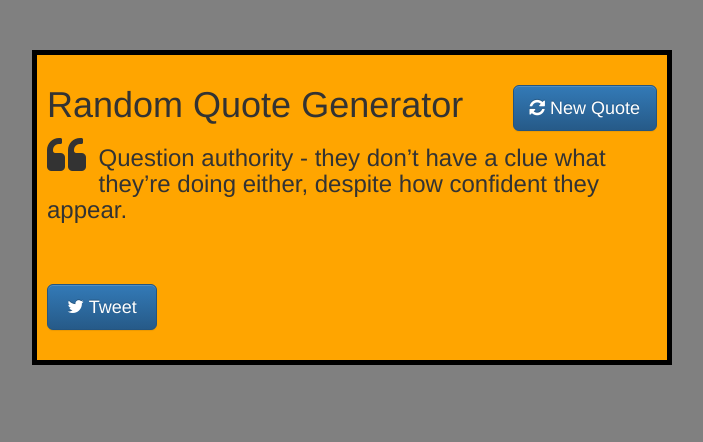
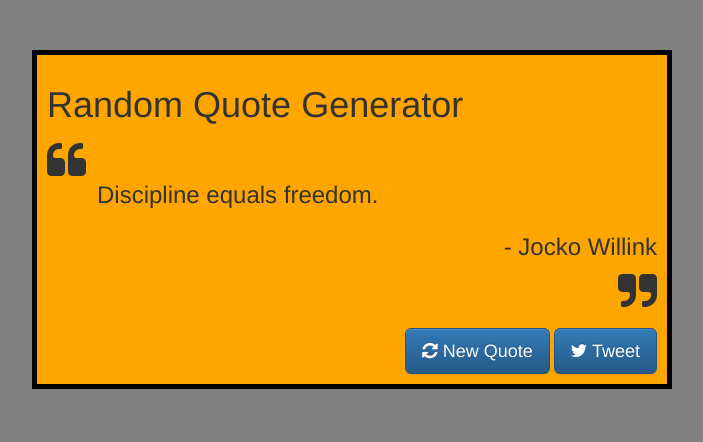
Before and after one commit to TimHandy/random_quote_generator, a plain HTML site: page index.html in a window 1280 px wide. Shown: the whole page, without its empty margins (288-991 px from the left). Drawn offline with nearby package versions, Linux system fonts and the light colour scheme.

Commit message:
Strings to objects, 140 char Twitter formatting

```diff
--- a/index.html
+++ b/index.html
@@ -1,6 +1,7 @@
 <!DOCTYPE html>
 <html>
-  <head>
+
+<head>
     <meta charset="utf-8">
     <title></title>
 
@@ -9,32 +10,38 @@
     <!-- Optional theme -->
     <link rel="stylesheet" href="https://maxcdn.bootstrapcdn.com/bootstrap/3.3.7/css/bootstrap-theme.min.css" integrity="sha384-rHyoN1iRsVXV4nD0JutlnGaslCJuC7uwjduW9SVrLvRYooPp2bWYgmgJQIXwl/Sp" crossorigin="anonymous">
 
+    <link rel="stylesheet" href="https://maxcdn.bootstrapcdn.com/font-awesome/4.6.3/css/font-awesome.min.css">
+
+    <link rel="stylesheet" href="styles.css" media="screen" title="no title" charset="utf-8">
+</head>
+
+<body>
+    <div class="container-fluid">
+        <div class="row">
+            <div class="col-lg-6 col-md-8 col-sm-10 col-xs-12 center main-box clearfix">
+                <h1>Random Quote Generator</h1>
+
+                <div class="quote-icon-left-div">
+                    <i id="left-quote" class="fa fa-quote-left fa-3x fa-pull-left"></i>
+                </div>
+
+                <div class="quote-div">
+                    <h3 id="quote-box" class="quote-box"></h3> <i id="left-right" class="fa fa-quote-right fa-3x fa-pull-right"></i>
+                </div>
+
+                <div class="tweet">
+                    <button class="btn btn-primary btn-lg" id="quote-button"><i class="fa fa-refresh"></i> New Quote</button>
+                    <a class="btn btn-primary btn-lg" id="tweet-quote" title="Tweet this quote!" target="_blank"><i class="fa fa-twitter"></i> Tweet</a>
+                </div>
+            </div>
+        </div>
+    </div>
+    <script src="https://ajax.googleapis.com/ajax/libs/jquery/3.1.0/jquery.min.js"></script>
+
     <!-- Latest compiled and minified JavaScript -->
     <script src="https://maxcdn.bootstrapcdn.com/bootstrap/3.3.7/js/bootstrap.min.js" integrity="sha384-Tc5IQib027qvyjSMfHjOMaLkfuWVxZxUPnCJA7l2mCWNIpG9mGCD8wGNIcPD7Txa" crossorigin="anonymous"></script>
 
-    <link rel="stylesheet" href="https://maxcdn.bootstrapcdn.com/font-awesome/4.6.3/css/font-awesome.min.css">
+    <script src="javascript.js"></script>
+</body>
 
-    <script src="https://ajax.googleapis.com/ajax/libs/jquery/3.1.0/jquery.min.js"></script>
-
-    <link rel="stylesheet" href="styles.css" media="screen" title="no title" charset="utf-8">
-    <script src="javascript.js"></script>
-  </head>
-  <body>
-    <div class="container-fluid main">
-          <div class="row">
-            <div class="col-lg-6 col-md-8 col-sm-10 col-xs-12 center main-box">
-              <h1>Random Quote Generator <button class="btn btn-primary btn-lg" id="quote-button"><i class="fa fa-refresh"></i> New Quote</button></h1>
-
-              <i id="left-quote" class="fa fa-quote-left fa-3x fa-pull-left"></i>
-              <h3 id="quote-box"></h3>
-              <a class="btn btn-primary btn-lg" id="tweet-quote" title="Tweet this quote!" target="_blank"><i class="fa fa-twitter"></i> Tweet</a>
-
-              <br>
-
-            </div>
-          </div>
-        </div>
-      </body>
-    </html>
-  </body>
 </html>
--- a/javascript.js
+++ b/javascript.js
@@ -1,54 +1,55 @@
 var quotes = [
-  "You can do anything, but not everything. - David Allen",
-  "You miss 100 percent of the shots you never take. - Wayne Gretzky",
-  "We’ve heard that a million monkeys at a million keyboards could produce the complete works of Shakespeare; now, thanks to the Internet, we know that is not true. - Robert Wilensky",
-  "Twenty years from now you will be more disappointed by the things that you didn't do than by the ones you did do. So throw off the bowlines. Sail away from the safe harbor. Catch the trade winds in your sails. Explore. Dream. Discover. - H. Jackson Brown Jr.",
-  "A life unexamined is not worth living - Socrates",
-  "Question authority - they don’t have a clue what they’re doing either, despite how confident they appear.",
-  "Rules are for fools - Douglas Bader",
-  "Dont wait. The time will never be just right. - Napolean Hill",
-  "If you want to go fast, go alone. If you want to go far, go together. – African Proverb",
-  "Discipline equals freedom. - Jocko Willink",
-  "The wisdom of life consists in the elimination of nonessentials. - Lin Yutang",
-  "Ignorance more frequently begets confidence than does knowledge. - Charles Darwin",
-  "What did you learn in schoold that you still use today? Go ahead teachers, tell me. What? Fear, conformity, don't question authority... - Doug Stanhope",
-  "Just because you're offended, doesn't mean you're right - Ricky Gervais"
-
+  {author: 'David Allen', quote: 'You can do anything, but not everything'},
+  {author: 'Wayne Gretzky', quote: 'You miss 100 percent of the shots you never take'},
+  {author: 'Robert Wilensky', quote: 'We’ve heard that a million monkeys at a million keyboards could produce the complete works of Shakespeare. Now, thanks to the Internet, we know that is not true.' },
+  {author: 'H. Jackson Brown Jr.', quote: "Twenty years from now you will be more disappointed by the things that you didn't do than by the ones you did do. So throw off the bowlines. Sail away from the safe harbor. Catch the trade winds in your sails. Explore. Dream. Discover"},
+  {author: 'Socrates', quote: 'A life unexamined is not worth living'},
+  {author: 'Unknown', quote: 'Question authority - they don’t have a clue what they’re doing either, despite how confident they appear'},
+  {author: 'Douglas Bader', quote: 'Rules are for fools'},
+  {author: 'Napolean Hill', quote: 'Dont wait. The time will never be just right'},
+  {author: 'African Proverb', quote: 'If you want to go fast, go alone. If you want to go far, go together'},
+  {author: 'Jocko Willink', quote: 'Discipline equals freedom'},
+  {author: 'Lin Yutang', quote: 'The wisdom of life consists in the elimination of nonessentials'},
+  {author: 'Charles Darwin', quote: 'Ignorance more frequently begets confidence than does knowledge'},
+  {author: 'Doug Stanhope', quote: "What did you learn in school that you still use today? Go ahead teachers, tell me. What? Fear, conformity, don't question authority..."},
+  {author: 'Ricky Gervais', quote: "Just because you're offended, doesn't mean you're right"}
 ]
 
-function randomQuote() {
-  return quotes[Math.floor(Math.random() * quotes.length)];
+function getRandomQuote() {
+  return quotes[ Math.floor(Math.random() * quotes.length) ];
 }
 
+function prepTwitterString(quote, author) {
+  let authorLength = author.length
+  let quoteLength = quote.length
+  let availableQuoteLength = 140 - authorLength - 3   // minus 3 for the " - "
+  // if quote exceeds 140 chars
+  if (authorLength + quoteLength > 140) {
+    let quoteSnipped = quote.slice(0, availableQuoteLength - 3)   // minus 3 for the "..."
+    return quoteSnipped + "..." + " - " + author
+  // if quote shorter than 140 chars
+  } else {
+    let quoteSnipped = quote.slice(0, availableQuoteLength)
+    return quoteSnipped + " - " + author
+  }
+}
+
+function updateQuote() {
+  let quoteObject = getRandomQuote();
+  let author = quoteObject.author;
+  let quote = quoteObject.quote;
+  let twitterString = prepTwitterString(quote, author)
+  $("#quote-box").html(quote + "." + "<p><br> - " + author);
+  // apply the corect url to pre-populate the twitter tweet box
+  $('#tweet-quote').attr('href', 'https://twitter.com/intent/tweet?text='+ twitterString).attr('target', '_blank');
+}
 
 $(document).ready(function() {
-
-  // On intitial page load...
-
-  // generate random quote
-  var item = randomQuote();
-  // apply quote to the quote box
-  $("#quote-box").text(item);
-  // apply the corect url to pre-populate the twitter tweet box
-  $('tweet-quote').attr('href', 'https://twitter.com/intent/tweet?text='+item);
-
-
-  // On clicking the Quote button
-  $('#quote-button').on('click', function() {
-    // create new random quote
-    var item = randomQuote();
-    // apply quote to the quote box
-    $("#quote-box").text(item);
-    // apply the corect url to pre-populate the twitter tweet box
-    $('#tweet-quote').attr('href', 'https://twitter.com/intent/tweet?text='+item).attr('target', '_blank');
-    });
-
+  updateQuote();
 });
 
-// TODO: format the quote icon and quote into side by side divs so that the text doesn't wrap
-// TODO: format the quote down and centre; it looks a bit odd up under the title
-// TODO: Shorten the twitter quote if > 140 chars including the author - see below
-// TODO: Try an object for the quote, with author, and quote. Can then make it look a bit nicer on the page
-// TODO: Shorten the twitter quote if > 140 chars including the author
+$('#quote-button').on('click', function() {
+  updateQuote();
+  });
+
 // TODO: Try this with a quotes JSON api. Maybe http://api.forismatic.com/api/1.0/?method=getQuote&key=457653&format=jsonp&lang=en&jsonp=?%22
-// TODO: Refactor to remove some of the repetition?
--- a/styles.css
+++ b/styles.css
@@ -2,13 +2,8 @@
    // border: 1px red dashed;
 }
 
-
-
 body {
    background: grey;
-}
-
-.container-fluid {
 }
 
 .main-box {
@@ -18,35 +13,35 @@ background: orange;
    padding: 10px;
 }
 
-#left-quote {
-/*   margin-top: 30px; */
-}
-
 .center {
    float: none;
    margin-left: auto;
    margin-right: auto;
 }
 
-#quote-box {
- padding: 0 0 10px 0;
+.quote-box {
+   padding: 0 0 0 50px;
 }
 
-
-#tweet-quote {
-/*   display: inline-block;
- border: 2px solid blue;
- border-radius: 5px;
- height: 30px;
- font-color: #fff; */
- display: block;
- width: 110px;
- margin-top: 50px;
-
+.quote-div {
+   clear: both;
+}
+   .quote-div p {
+      text-align: right;
    }
 
-#quote-button {
+.quote-icon-left-div {
+   margin: 15px 0 0 0;
+}
+
+.tweet {
+   clear: both;
    float: right;
-   display: inline;
+   margin: 15px 0 0 0;
+}
 
+.clearfix:after {
+    content: "";
+    display: block;
+    clear: both;
 }
```
Also changed, not shown: 1 other file. Lines whose indentation alone changed are shown as unchanged.
